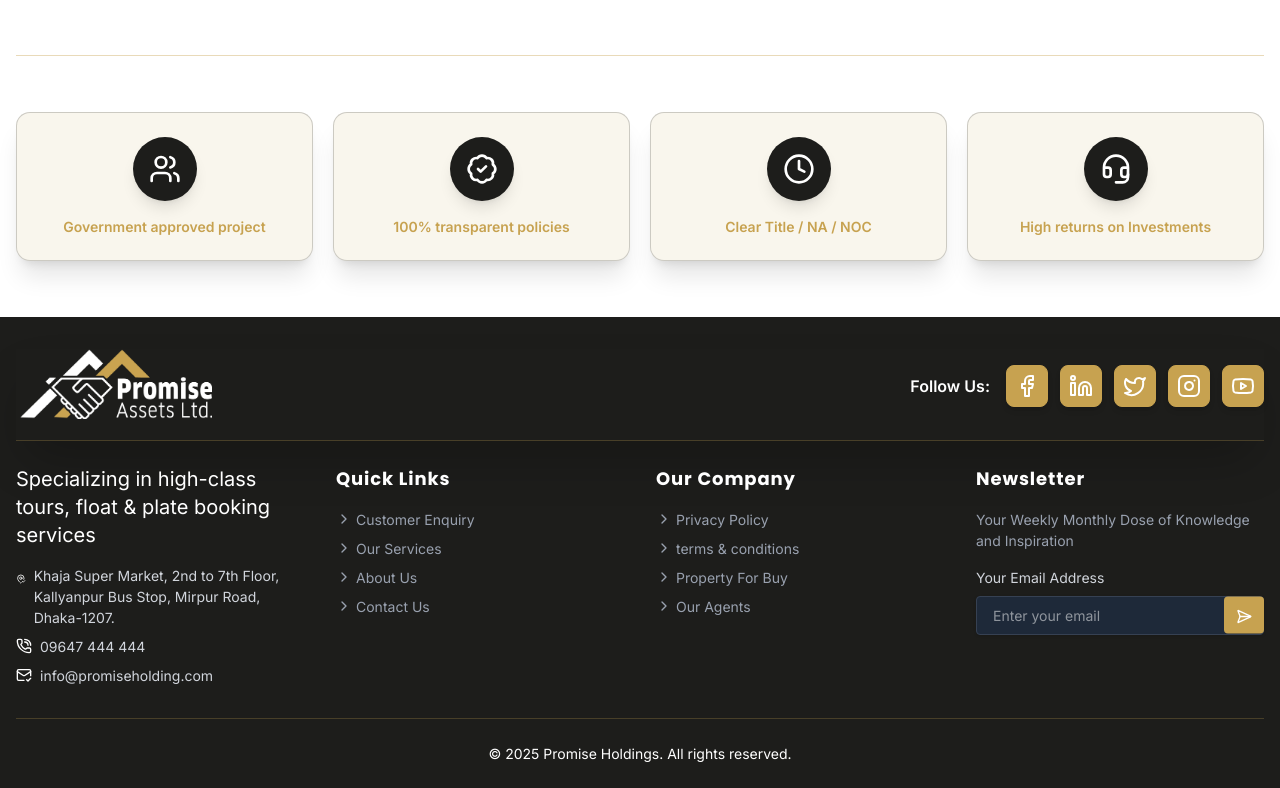
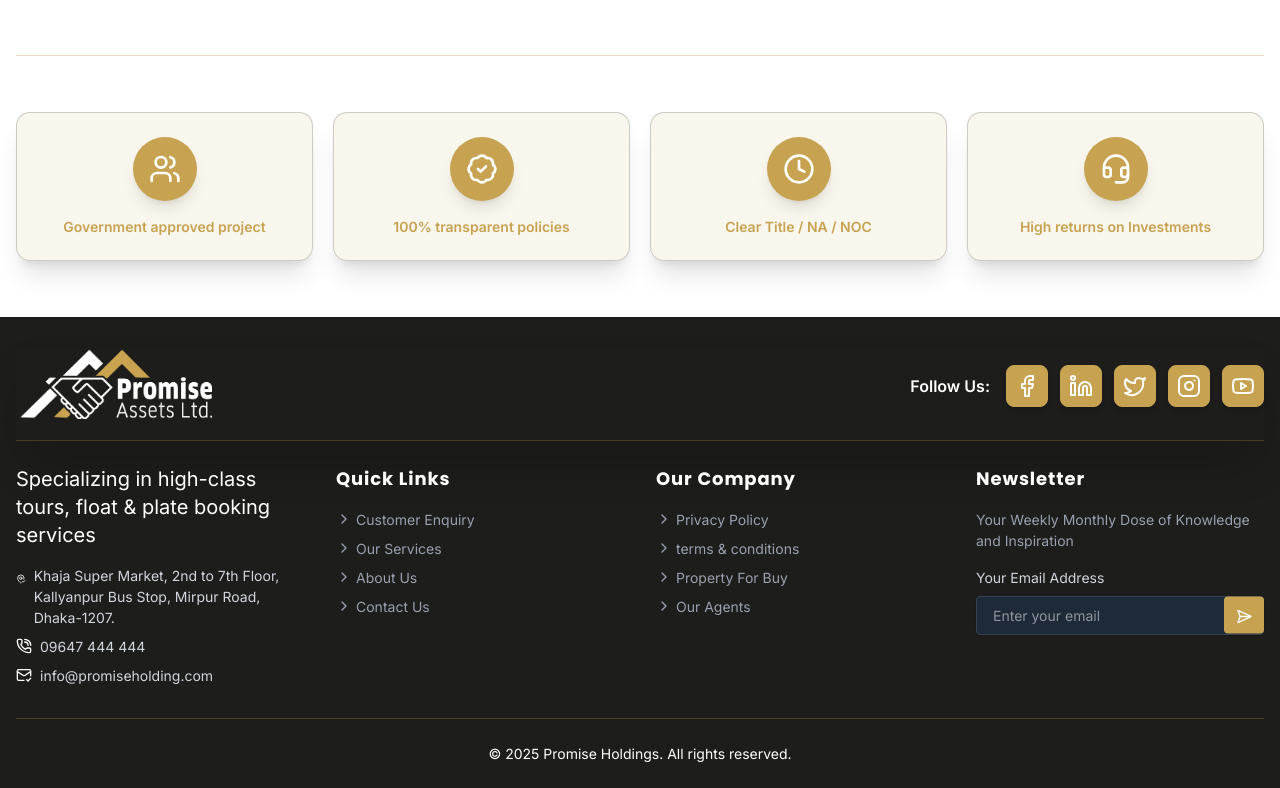
Before and after one commit to FayzulIslamFaisal/promise-holding-properties, a Next.js app: page / in a window 1280 px wide. Shown: the part 3741-4529 px from the top of the page. Built offline with nearby package versions, Linux system fonts and the light colour scheme.

Commit message:
Refactor CompanyFeatures and FooterWidgetArea components for improved styling and link consistency

```diff
--- a/src/components/home-page/CompanyFeatures.tsx
+++ b/src/components/home-page/CompanyFeatures.tsx
@@ -43,7 +43,7 @@ const CompanyFeatures = () => {
 
               {/* Main card content */}
               <div className="relative h-full dark:bg-[var(--custom-bg-primary)] bg-[var(--custom-bg-accent)]/10 hover:bg-[var(--custom-bg-white)] border border-[var(--custom-bg-primary)]/20 dark:border-[var(--custom-bg-accent)]/20 rounded-xl transition-all duration-300 p-6 flex flex-col items-center text-center group-hover:-translate-y-1 z-10 ">
-                <div className=" text-[var(--custom-text-white)] rounded-full p-4 mb-4 bg-[var(--custom-bg-primary)] dark:bg-[var(--custom-bg-accent)] shadow-lg group-hover:shadow-xl transition-shadow duration-300">
+                <div className=" text-[var(--custom-text-white)] rounded-full p-4 mb-4 bg-[var(--custom-bg-accent)] shadow-lg group-hover:shadow-xl transition-shadow duration-300">
                   <Icon className="size-8" />
                 </div>
                 <p className="text-[var(--custom-text-secondary)] text-sm font-semibold leading-snug">
@@ -51,7 +51,6 @@ const CompanyFeatures = () => {
                 </p>
               </div>
             </div>
-
           ))}
         </div>
       </div>
--- a/src/components/home-page/FooterWidgetArea.tsx
+++ b/src/components/home-page/FooterWidgetArea.tsx
@@ -24,7 +24,7 @@ const FooterWidgetArea = () => {
     const quickLinks: QuickLink[] = [
       { id: 1, title: "Customer Enquiry", path: "/customer" },
       { id: 2, title: "Our Services", path: "/services" },
-      { id: 3, title: "About Us", path: "/about-us" },
+      { id: 3, title: "About Us", path: "/about" },
       { id: 4, title: "Contact Us", path: "/contact" },
     ],
     companyLinks: CompanyLink[] = [
@@ -41,7 +41,7 @@ const FooterWidgetArea = () => {
       {
         id: 3,
         title: "Property For Buy",
-        path: "/properties?type=buy"
+        path: "/project"
       },
       {
         id: 4,
```
